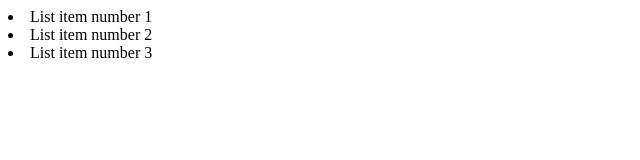
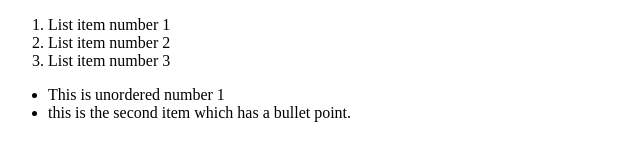
Before and after one commit to staml5/staml5.github.io, a plain HTML site: page index.html in a window 1280 px wide. Shown: the whole page, without its empty margins (0-640 px from the left). Drawn offline with Linux system fonts and the light colour scheme.

Commit message:
modified:   index.html

```diff
--- a/index.html
+++ b/index.html
@@ -7,9 +7,15 @@
     <title>A list</title>
 </head>
 <body>
+   <Ol>
+        <li> List item number 1</li>
+        <li> List item number 2</li>
+        <li> List item number 3</li>
+</Ol>
 
-    <li> List item number 1</li>
-    <li> List item number 2</li>
-    <li> List item number 3</li>
+<ul>
+    <li> This is unordered number 1</li>
+    <li> this is the second item which has a bullet point.</li>
+</ul>
 </body>
 </html>
```
